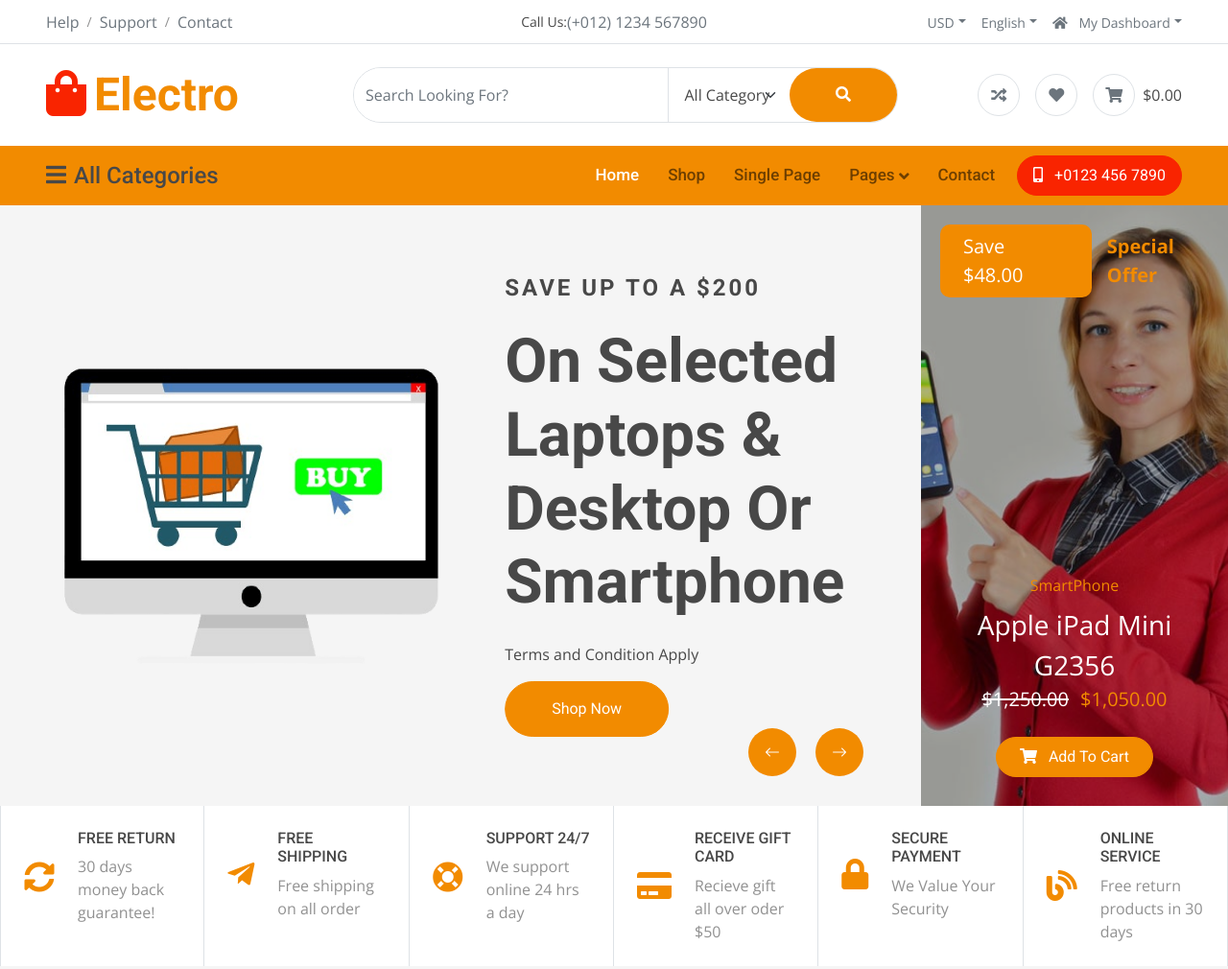
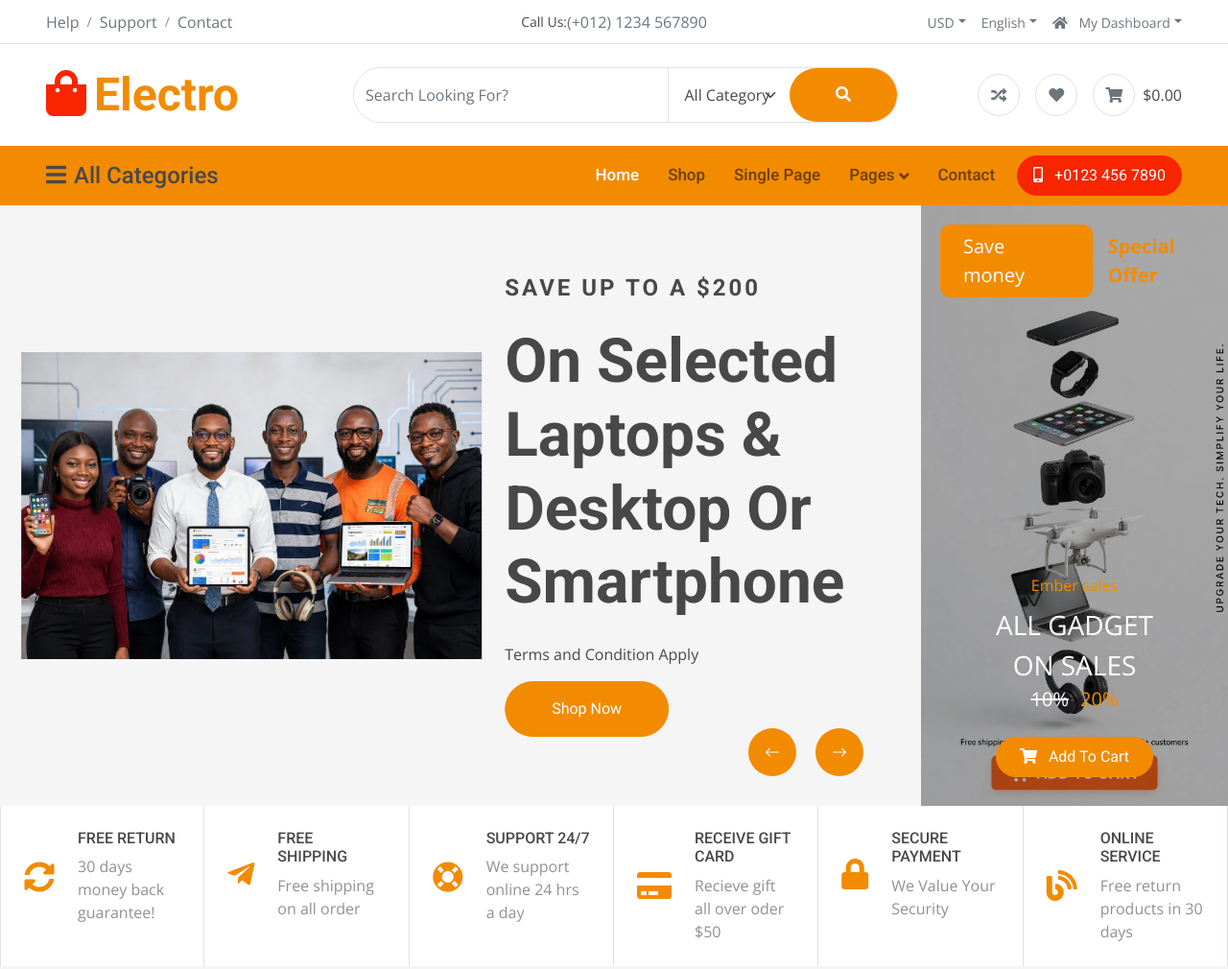
Before and after one commit to MarvDev-Arch/Group-2-Capstone-Repo, a plain HTML site: page index.html in a window 1280 px wide. Shown: the top 1010 px of the page at 96% size. Drawn offline with nearby package versions, Linux system fonts and the light colour scheme.

Commit message:
img/capstone-header.jpg img/capstone.jpeg updated index.html

```diff
--- a/index.html
+++ b/index.html
@@ -266,7 +266,7 @@
                 <div class="header-carousel owl-carousel bg-light py-5">
                     <div class="row g-0 header-carousel-item align-items-center">
                         <div class="col-xl-6 carousel-img wow fadeInLeft" data-wow-delay="0.1s">
-                            <img src="img/carousel-1.png" class="img-fluid w-100" alt="Image">
+                            <img src="img/capstone.jpeg" class="img-fluid w-100" alt="Image">
                         </div>
                         <div class="col-xl-6 carousel-content p-4">
                             <h4 class="text-uppercase fw-bold mb-4 wow fadeInRight" data-wow-delay="0.1s"
@@ -280,7 +280,7 @@
                     </div>
                     <div class="row g-0 header-carousel-item align-items-center">
                         <div class="col-xl-6 carousel-img wow fadeInLeft" data-wow-delay="0.1s">
-                            <img src="img/carousel-2.png" class="img-fluid w-100" alt="Image">
+                            <img src="img/capstone.jpeg" class="img-fluid w-100" alt="Image">
                         </div>
                         <div class="col-xl-6 carousel-content p-4">
                             <h4 class="text-uppercase fw-bold mb-4 wow fadeInRight" data-wow-delay="0.1s"
@@ -296,17 +296,17 @@
             </div>
             <div class="col-12 col-lg-5 col-xl-3 wow fadeInRight" data-wow-delay="0.1s">
                 <div class="carousel-header-banner h-100">
-                    <img src="img/header-img.jpg" class="img-fluid w-100 h-100" style="object-fit: cover;" alt="Image">
+                    <img src="img/capstone-header.jpg" class="img-fluid w-100 h-100" style="object-fit: cover;" alt="Image">
                     <div class="carousel-banner-offer">
-                        <p class="bg-primary text-white rounded fs-5 py-2 px-4 mb-0 me-3">Save $48.00</p>
+                        <p class="bg-primary text-white rounded fs-5 py-2 px-4 mb-0 me-3">Save money</p>
                         <p class="text-primary fs-5 fw-bold mb-0">Special Offer</p>
                     </div>
                     <div class="carousel-banner">
                         <div class="carousel-banner-content text-center p-4">
-                            <a href="#" class="d-block mb-2">SmartPhone</a>
-                            <a href="#" class="d-block text-white fs-3">Apple iPad Mini <br> G2356</a>
-                            <del class="me-2 text-white fs-5">$1,250.00</del>
-                            <span class="text-primary fs-5">$1,050.00</span>
+                            <a href="#" class="d-block mb-2">Ember sales</a>
+                            <a href="#" class="d-block text-white fs-3">ALL GADGET<br>ON SALES</a>
+                            <del class="me-2 text-white fs-5">10%</del>
+                            <span class="text-primary fs-5">20%</span>
                         </div>
                         <a href="#" class="btn btn-primary rounded-pill py-2 px-4"><i
                                 class="fas fa-shopping-cart me-2"></i> Add To Cart</a>
```
Also changed, not shown: img/capstone-2.jpg (added), img/capstone-header.jpg (added), img/capstone.jpeg (added).
